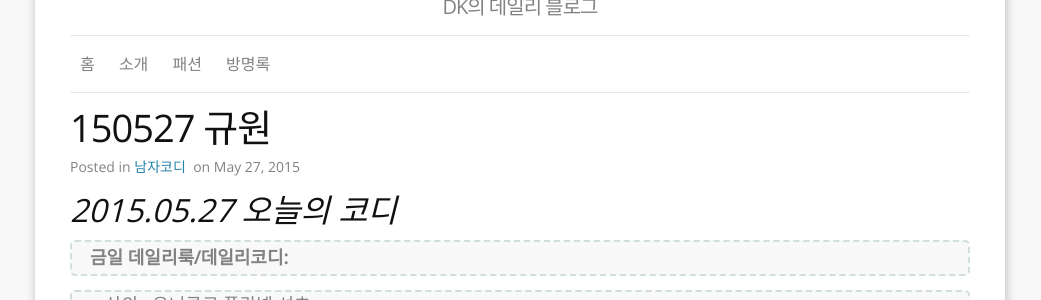
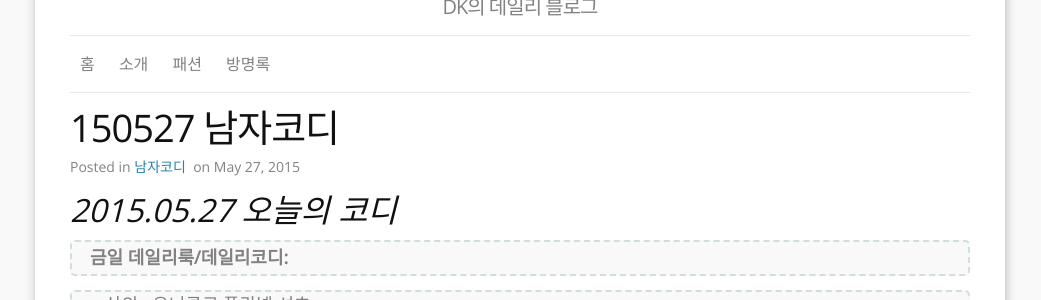
Before and after one commit to kut-fashion/kut-fashion, a Jekyll site: the page built from _posts/2015-05-27-DailyMen10.md, in a window 1280 px wide. Shown: the part 127-427 px from the top of the page, without its empty margins (120-1161 px from the left). Built offline with Jekyll 4.4.1, drawn with Linux system fonts in a browser that asks for light colours; comment, search, counter and statistics services are not loaded.

Commit message:
Update 2015-05-27-DailyMen10.md

```diff
--- a/_posts/2015-05-27-DailyMen10.md
+++ b/_posts/2015-05-27-DailyMen10.md
@@ -1,6 +1,6 @@
 ---
 layout: post
-title:  "150527 규원"
+title:  "150527 남자코디"
 date:   2015-05-27 22:15:00
 categories: 남자코디
 ---
```
